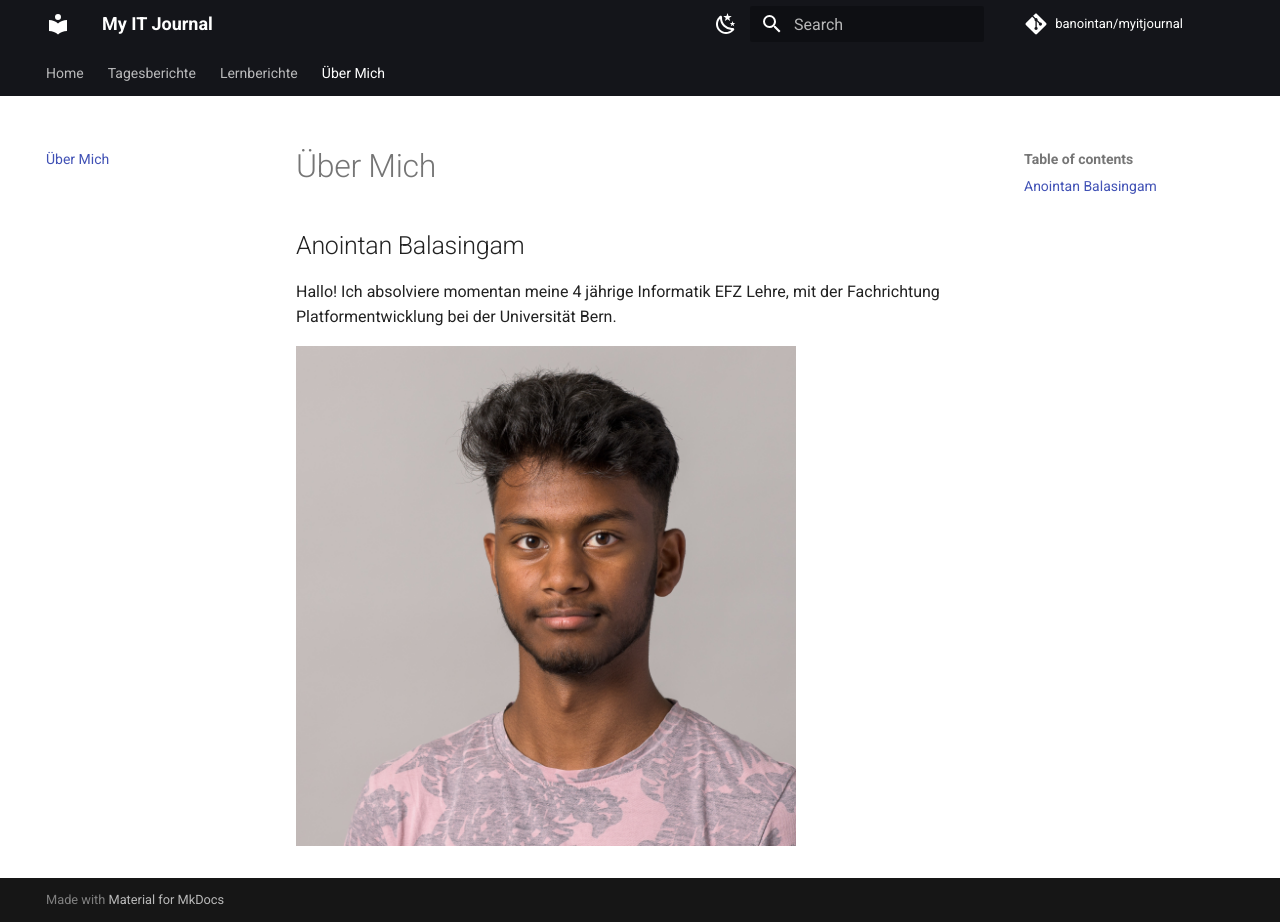
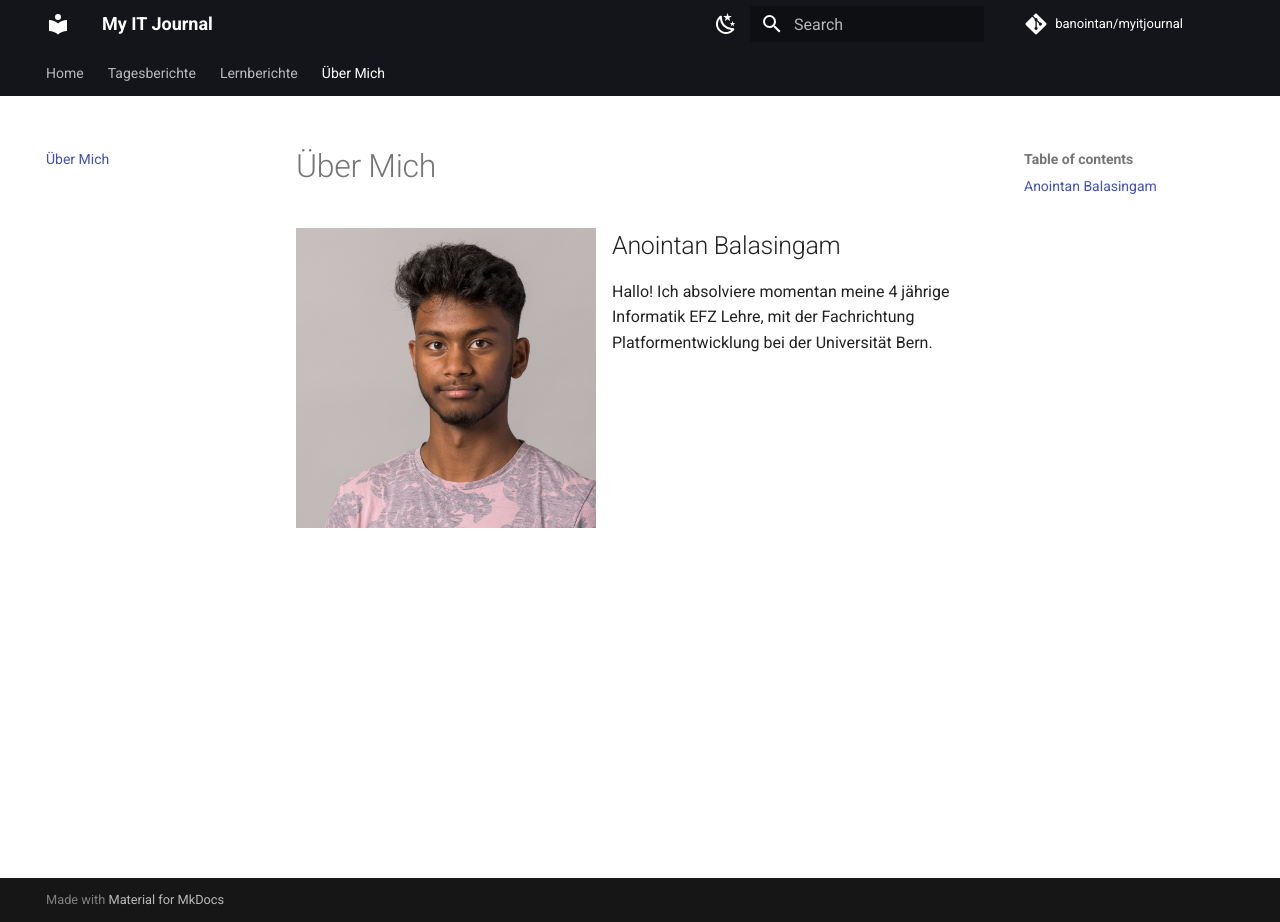
Before and after one commit to banointan/myitjournal, an MkDocs documentation site: the page built from docs/aboutme.md, in a window 1280 px wide and 922 px high. Built offline with MkDocs 1.6.1 and Material for MkDocs 9.7.7, drawn with Linux system fonts in a browser that asks for light colours; comment, search, counter and statistics services are not loaded.

Commit message:
aboudme.md bearbeitet

```diff
--- a/docs/aboutme.md
+++ b/docs/aboutme.md
@@ -1,7 +1,6 @@
 # Über Mich
+
+![Anoinntan Balasingam](../images/about_me/Anointan_Balasingam.jpg){ width="300"  align=left }
 
 ## Anointan Balasingam
 Hallo! Ich absolviere momentan meine 4 jährige Informatik EFZ Lehre, mit der Fachrichtung Platformentwicklung bei der Universität Bern.
-
-
-![Anoinntan Balasingam](images/about_me/Anointan_Balasingam.jpg){ width="500" }
```
